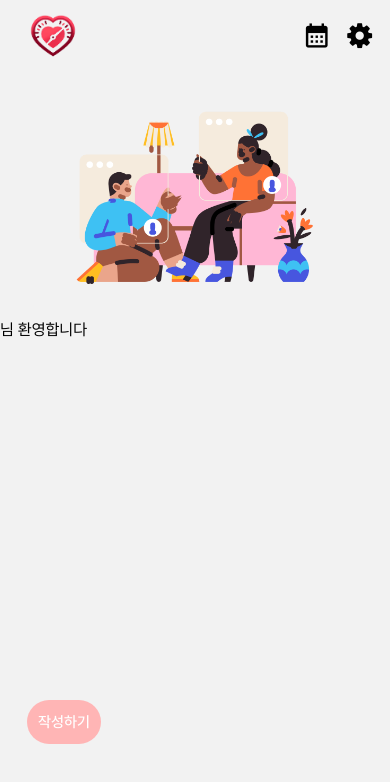
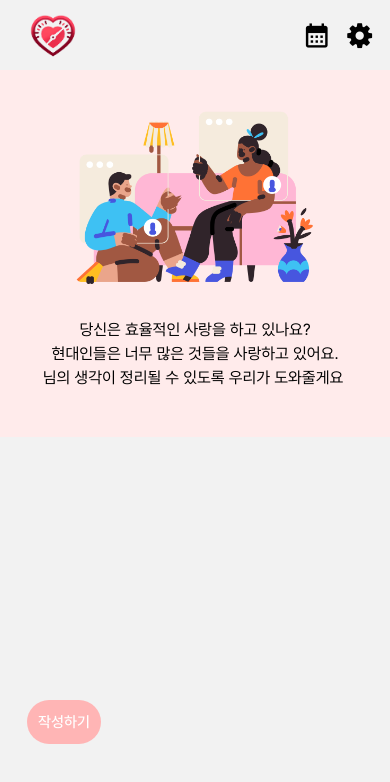
Before and after one commit to SKYST-LoveMeter/client, a React Native app: screen /MainStack in a window 390 px wide. Shown: the top 782 px of the page. Built offline with nearby package versions, Linux system fonts and the light colour scheme; no server answers.

Commit message:
#16 feat: result read, test 구분

```diff
--- a/src/components/calendar/Box.tsx
+++ b/src/components/calendar/Box.tsx
@@ -5,11 +5,12 @@ import styled from "styled-components/native";
 import Typography from "../@common/Typography";
 import { Dimensions } from "react-native";
 import { useNavigation } from "@react-navigation/native";
+import { formatDate } from "@/utils/formatDate";
 
 const { width: clientWidth } = Dimensions.get("window");
 
 const Container = styled.TouchableOpacity`
-  padding: ${spacing.gutter}px;
+  padding: ${spacing.gutter}px ${spacing.offset}px;
   border-radius: ${spacing.padding}px;
   background-color: ${THEME.palette.gray};
   width: ${(clientWidth - spacing.gutter * 3) / 2}px;
@@ -17,10 +18,19 @@ const Container = styled.TouchableOpacity`
 
 const Box = () => {
   const navigation = useNavigation();
+  const { test_id, created_at } = {
+    test_id: 1,
+    created_at: "2021-03-12T00:00:00.000Z",
+  };
+
   return (
-    <Container onPress={() => navigation.navigate("TestResult")}>
+    <Container
+      onPress={() =>
+        navigation.navigate("TestResult", { test_id, is_test: false })
+      }
+    >
       <Typography size="md" styles={{ textAlign: "center" }}>
-        Box
+        {formatDate(created_at)}의 기록
       </Typography>
     </Container>
   );
--- /dev/null
+++ b/src/components/home/Intro.tsx
@@ -0,0 +1,43 @@
+import { View, Text, Image } from "react-native";
+import React from "react";
+import Typography from "../@common/Typography";
+import FlexBox from "../@common/FlexBox";
+import { spacing } from "@/constants/spacing";
+
+const Intro = ({ nickname }: { nickname: string }) => {
+  return (
+    <View
+      style={{
+        backgroundColor: "#FFEBEB",
+        paddingHorizontal: spacing.gutter,
+        paddingTop: 0,
+        paddingBottom: 50,
+      }}
+    >
+      <Image
+        source={require("../../../assets/images/illustration2.png")}
+        style={{
+          width: "100%",
+          height: 250,
+          resizeMode: "contain",
+        }}
+      />
+      <FlexBox direction="column" alignItems="center" gap={5}>
+        <Typography size="md">당신은 효율적인 사랑을 하고 있나요?</Typography>
+        <Typography size="md">
+          현대인들은 너무 많은 것들을 사랑하고 있어요.
+        </Typography>
+        <Typography
+          size="md"
+          styles={{
+            textAlign: "center",
+          }}
+        >
+          {nickname}님의 생각이 정리될 수 있도록 우리가 도와줄게요{" "}
+        </Typography>
+      </FlexBox>
+    </View>
+  );
+};
+
+export default Intro;
--- a/src/components/test/Loading.tsx
+++ b/src/components/test/Loading.tsx
@@ -1,9 +1,14 @@
 import { THEME } from "@/constants/theme";
 import React from "react";
+import { View } from "react-native";
 import { PacmanIndicator } from "react-native-indicators";
 
 const Loading = () => {
-  return <PacmanIndicator color={THEME.palette.pink} />;
+  return (
+    <View>
+      <PacmanIndicator color={THEME.palette.pink} size={100} />
+    </View>
+  );
 };
 
 export default Loading;
--- a/src/screens/main/HomeScreen.tsx
+++ b/src/screens/main/HomeScreen.tsx
@@ -2,6 +2,7 @@ import FlexBox from "@/components/@common/FlexBox";
 import Icons from "@/components/@common/Icons";
 import MainButton from "@/components/@common/MainButton";
 import Typography from "@/components/@common/Typography";
+import Intro from "@/components/home/Intro";
 import { spacing } from "@/constants/spacing";
 import useHeight from "@/hooks/useHeight";
 import { useAppDispatch, useAppSelect } from "@/store/configureStore.hooks";
@@ -158,16 +159,8 @@ const HomeScreen = ({ navigation }: { navigation: any }) => {
         onPressCalendar={() => navigation.navigate("CalendarMain")}
         onPressSettings={() => navigation.navigate("SettingsMain")}
       />
-      <Container>
-        <Image
-          source={require("../../../assets/images/illustration2.png")}
-          style={{
-            width: "100%",
-            height: 250,
-            resizeMode: "contain",
-          }}
-        />
-        <Typography size="md">{nickname}님 환영합니다</Typography>
+      <Container contentContainerStyle={{}}>
+        <Intro nickname={nickname} />
       </Container>
       <GoToTest onPress={onPressWrite} loading={loading} />
     </>
--- a/src/screens/test/TestFourthScreen.tsx
+++ b/src/screens/test/TestFourthScreen.tsx
@@ -45,7 +45,7 @@ const LoveListItem = ({
 export default function TestFourthScreen({ navigation }: { navigation: any }) {
   const efforts = useAppSelect((state) => state.test.result.effort);
   const currentIndex = useAppSelect((state) => state.test.fourthScreenIndex);
-
+  const { currentTestId } = useAppSelect((state) => state.test);
   const dispatch = useAppDispatch();
 
   const category = useAppSelect((state) => state.test.category);
@@ -54,7 +54,7 @@ export default function TestFourthScreen({ navigation }: { navigation: any }) {
 
   const currentEffort = efforts[currentIndex];
 
-  console.log("currentEffort", currentEffort);
+  // console.log("currentEffort", currentEffort);
 
   const onPressNext = () => {
     if (currentEffort.lovers.length === 0) {
@@ -63,7 +63,7 @@ export default function TestFourthScreen({ navigation }: { navigation: any }) {
     }
 
     if (currentIndex === efforts.length - 1) {
-      navigation.push("TestResult");
+      navigation.push("TestResult", { test_id: currentTestId, is_test: true });
     } else {
       dispatch(increaseFourthScreenIndex());
       navigation.push("TestFourth");
@@ -89,7 +89,7 @@ export default function TestFourthScreen({ navigation }: { navigation: any }) {
     }
   };
 
-  console.log("currentIndex", currentEffort);
+  // console.log("currentIndex", currentEffort);
 
   return (
     <View
--- a/src/screens/test/TestResultScreen.tsx
+++ b/src/screens/test/TestResultScreen.tsx
@@ -4,11 +4,14 @@ import PageHeader from "@/components/@common/PageHeader";
 import Typography from "@/components/@common/Typography";
 import Margin from "@/components/@common/Margin";
 import { Client } from "@/utils/api";
-import { useAppSelect } from "@/store/configureStore.hooks";
+import { useAppDispatch, useAppSelect } from "@/store/configureStore.hooks";
 import { logError } from "@/utils/logError";
 import { MyPieChart } from "@/components/test/PieChart";
 import { spacing } from "@/constants/spacing";
 import MainButton from "@/components/@common/MainButton";
+import Loading from "@/components/test/Loading";
+import FlexBox from "@/components/@common/FlexBox";
+import { resetTest } from "@/store/modules/test";
 
 const dummy = [
   { name: "자신", percentage: 50 },
@@ -19,11 +22,37 @@ const dummy = [
   { name: "친구", percentage: 50 },
 ];
 
-export default function TestResultScreen({ navigation }: { navigation: any }) {
+const Section = ({
+  title,
+  children,
+}: {
+  title: string;
+  children: React.ReactNode;
+}) => {
+  return (
+    <View>
+      <Typography size="lg" weight="bold">
+        {title}
+      </Typography>
+      {children}
+    </View>
+  );
+};
+
+export default function TestResultScreen({
+  navigation,
+  route,
+}: {
+  navigation: any;
+  route: any;
+}) {
+  const { test_id, is_test } = route.params;
+  console.log(test_id, is_test);
   const [isLoading, setIsLoading] = React.useState(false);
 
   const test = useAppSelect((state) => state.test);
 
+  const dispatch = useAppDispatch();
   const token = useAppSelect((state) => state.auth.token);
 
   const sendResult = async () => {
@@ -55,8 +84,10 @@ export default function TestResultScreen({ navigation }: { navigation: any }) {
     }
   };
 
+  const readResult = async () => {};
+
   useEffect(() => {
-    sendResult();
+    is_test ? sendResult() : readResult();
   }, []);
 
   return (
@@ -68,21 +99,9 @@ export default function TestResultScreen({ navigation }: { navigation: any }) {
       <PageHeader headerLeftShown={false} />
 
       {isLoading ? (
-        <>
-          <View
-            style={{
-              flex: 1,
-              justifyContent: "center",
-              alignItems: "center",
-            }}
-          >
-            <Typography size="lg" weight="medium">
-              결과 계산중
-            </Typography>
-            <Margin margin={20} />
-            <ActivityIndicator size="large" color="black" />
-          </View>
-        </>
+        <View style={{ flex: 1, justifyContent: "center" }}>
+          <Loading />
+        </View>
       ) : (
         <ScrollView>
           <View
@@ -95,6 +114,9 @@ export default function TestResultScreen({ navigation }: { navigation: any }) {
             <MyPieChart title="결과" />
             <MyPieChart title="결과" />
             <Margin margin={30} />
+            <Section title="이렇게 해보는건 어때요?">
+              <View />
+            </Section>
             <MainButton
               text="홈으로 가기"
               onPress={() => navigation.navigate("Home")}
--- a/src/store/modules/test.ts
+++ b/src/store/modules/test.ts
@@ -72,6 +72,10 @@ export const testSlice = createSlice({
     ) => {
       state.currentTestId = action.payload.testId;
       state.category = action.payload.category;
+
+      state.result.love = [];
+      state.result.effort = [];
+      state.fourthScreenIndex = 0;
     },
     setLove: (state, action) => {
       state.result.love = action.payload;
@@ -89,6 +93,7 @@ export const testSlice = createSlice({
         (item) => item.id === action.payload.id
       )!.percentage = action.payload.percentage;
     },
+    resetTest: (state) => {},
     addEffort: (
       state,
       action: {
@@ -140,6 +145,7 @@ export const {
   setLove,
   setLovePercentage,
   startTest,
+  resetTest,
 } = testSlice.actions;
 
 export default testSlice.reducer;
--- /dev/null
+++ b/src/utils/formatDate.ts
@@ -0,0 +1,5 @@
+export function formatDate(createdAt: string) {
+  const options = { month: "long", day: "numeric" };
+  const date = new Date(createdAt);
+  return date.toLocaleDateString("ko-KR", options);
+}
```
Also changed, not shown: src/screens/test/TestThirdScreen.tsx (+9 -2 lines).
